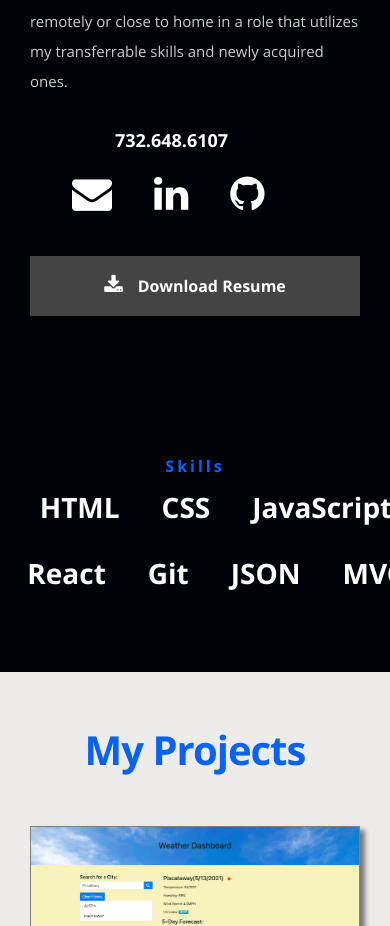
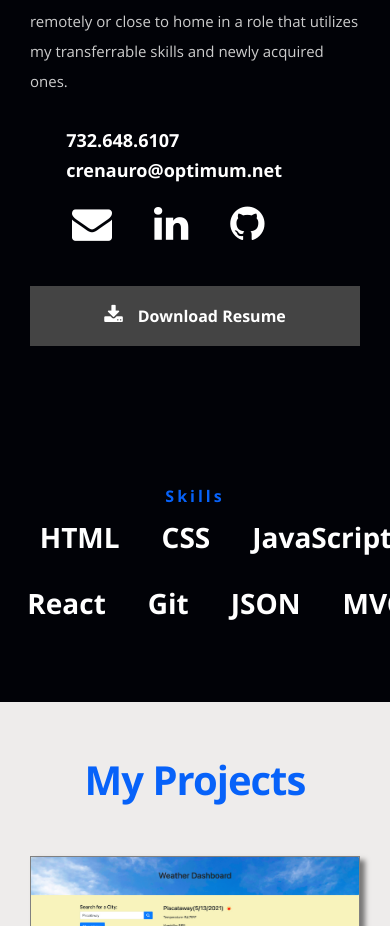
Before and after one commit to CRenauro/ClaraRenauro, a React (Create React App) app: page / in a window 390 px wide. Shown: the part 1241-2167 px from the top of the page. Built offline with nearby package versions, Linux system fonts and the light colour scheme.

Commit message:
typed out phone number in about section

```diff
--- a/public/css/layout.css
+++ b/public/css/layout.css
@@ -167,8 +167,12 @@ ul#nav li.current a { color: #fe6928; }
 }
 #about h5 {
    color: #fff;
-   padding-left: 85px;
+   text-align: center;
+   display: inline-block;
+   padding-left: 11%;
+
 }
+
 #about p {
    line-height: 30px;
    color: #ccc;
--- a/public/resumeData.json
+++ b/public/resumeData.json
@@ -4,7 +4,7 @@
     "description":"Dependable. Process-Oriented. Calm Under Pressure",
     "image":"profilepic.jpg",
     "bio":"I started my career in commercial printing in my home state of New Jersey. Then I crossed the Hudson River to work in Manhattan at America's largest publisher, Time Inc. After a company buyout, I went to work for Fortune magazine. Due to Covid and budget cuts, that didn't last. With a strong desire for a short commute, a career for the future and, the option to use an Apple laptop, I decided to learn how to code. I would love to work remotely or close to home in a role that utilizes my transferrable skills and newly acquired ones.",
-    "contactmessage":"Here is where you should write your message to readers to have them get in contact with you.",
+    "email":"crenauro@optimum.net",
     "phone": "732.648.6107",
 
     "address":{
--- a/src/Components/About.js
+++ b/src/Components/About.js
@@ -10,6 +10,7 @@ class About extends Component {
 
     const resumeDownload = this.props.data.resumedownload;
     const phone = this.props.data.phone;
+    const email = this.props.data.email;
 
     const networks = this.props.data.social.map(function (network) {
       return (
@@ -33,6 +34,7 @@ class About extends Component {
             <p>{bio}</p>
 
             <h5>{phone}</h5>
+            <h5>{email}</h5>
             <div className="row">
               <div className="columns contact-details">
                 <ul className="social-links">{networks}</ul>
```
Also changed, not shown: 1 other file (tests, documents, lock files or other folders).
